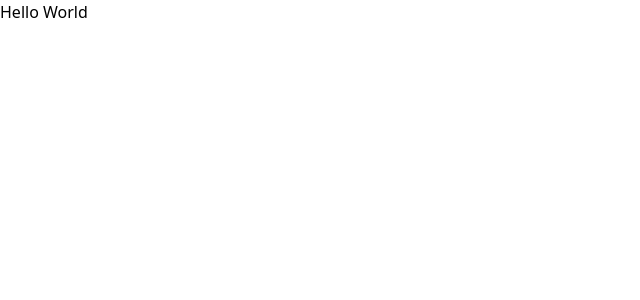
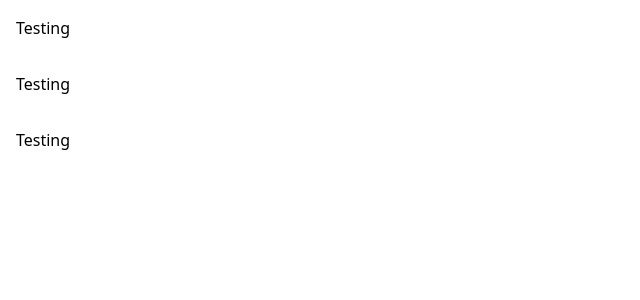
Before and after one commit to wwcoderww/custom-homepage, a Next.js app: page / in a window 1280 px wide. Shown: the top 300 px of the page, without its empty margins (0-640 px from the left). Built offline with nearby package versions, Linux system fonts and the light colour scheme.

Commit message:
feat(sidebar): Add sidebar skeleton

```diff
--- a/app/page.tsx
+++ b/app/page.tsx
@@ -1,7 +1,9 @@
+import Sidebar from '@/components/Sidebar';
+
 export default function Home() {
   return (
     <main>
-      <div>Hello World</div>
+      <Sidebar />
     </main>
   );
 }
--- /dev/null
+++ b/components/Sidebar.tsx
@@ -0,0 +1,12 @@
+import React from 'react';
+import SidebarLi from './SidebarLi';
+
+export default function Sidebar() {
+  return (
+    <ul>
+      <SidebarLi label="Testing" />
+      <SidebarLi label="Testing" />
+      <SidebarLi label="Testing" />
+    </ul>
+  );
+}
--- /dev/null
+++ b/components/SidebarLi.tsx
@@ -0,0 +1,9 @@
+import React from 'react';
+
+type SideBarLiProps = {
+  label: string;
+};
+
+export default function SidebarLi({ label }: SideBarLiProps) {
+  return <li className="p-4">{label}</li>;
+}
```
